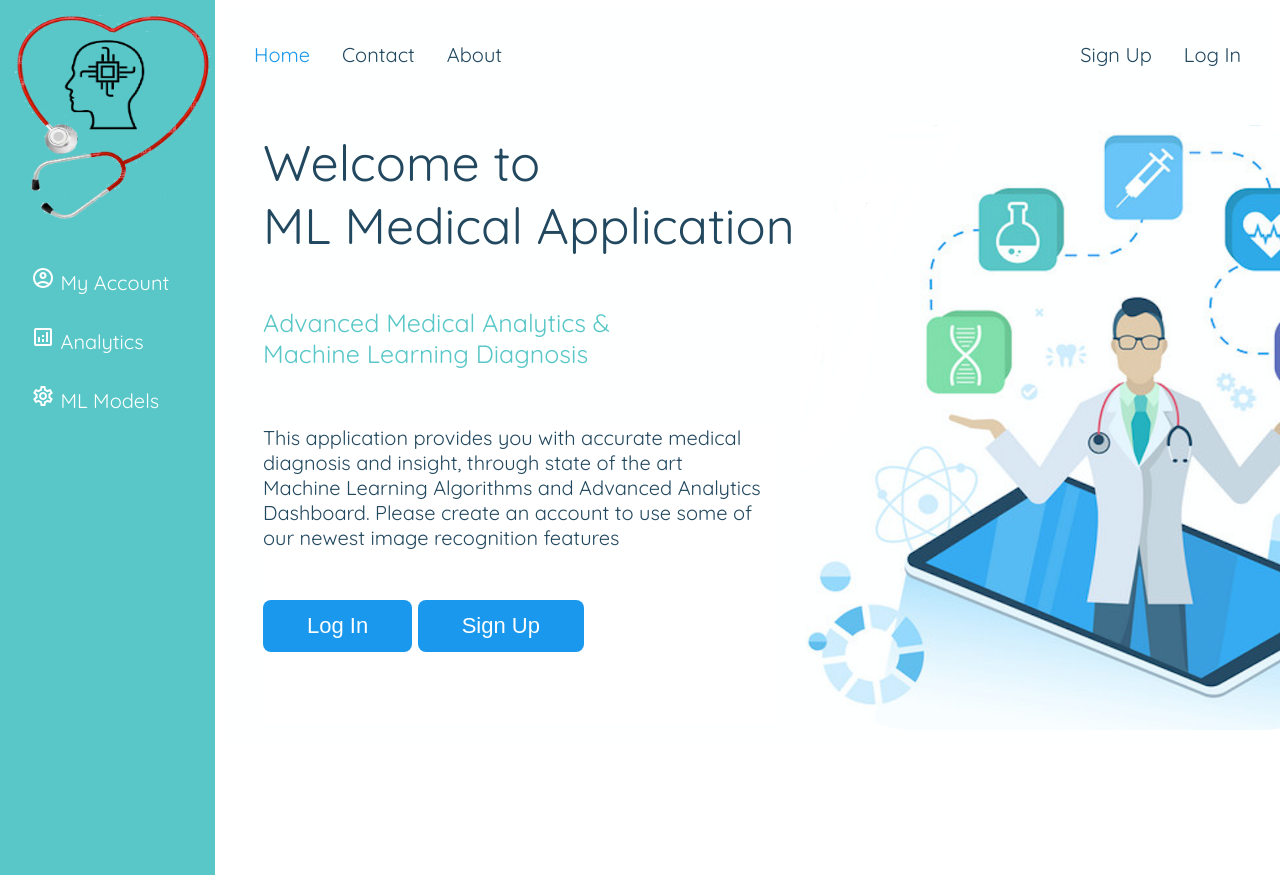
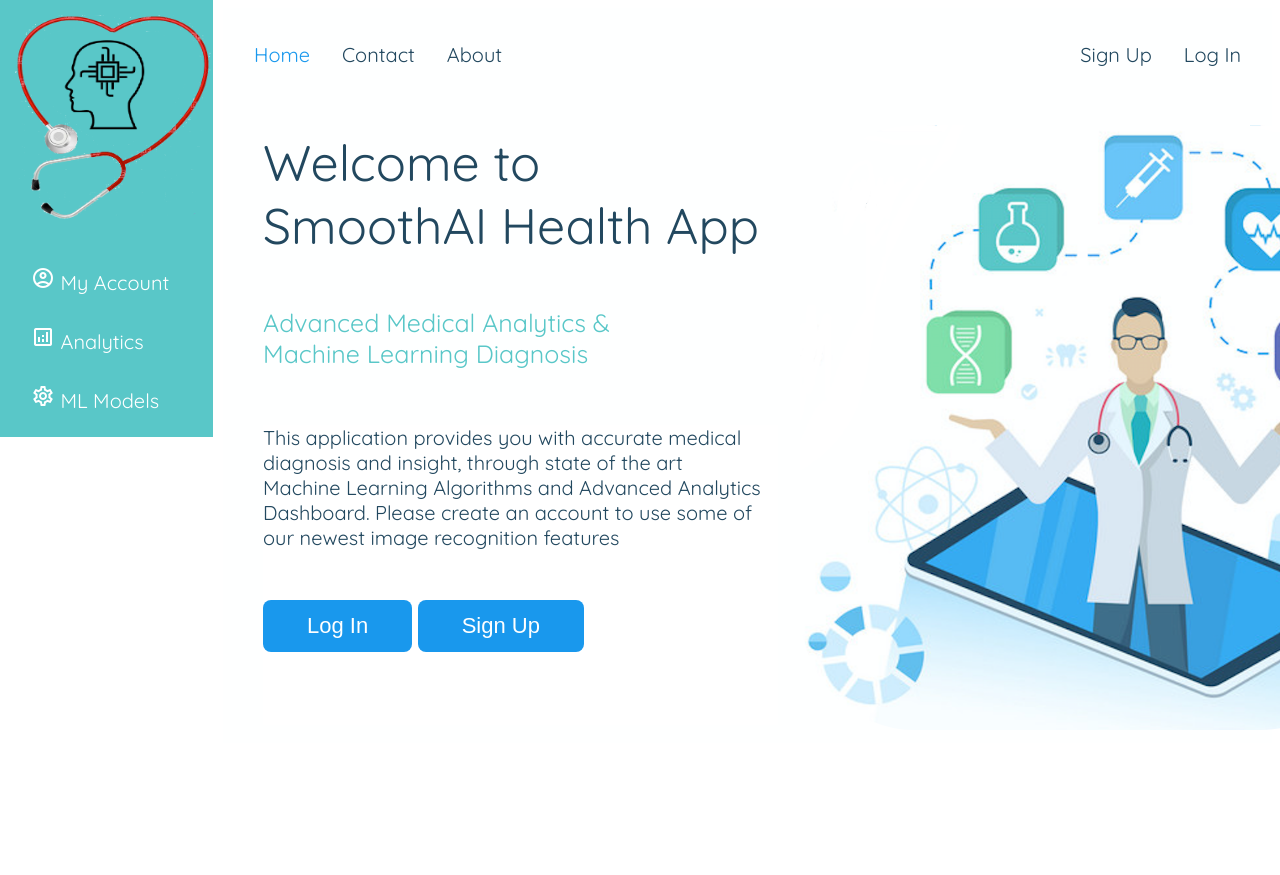
Before and after one commit to isaacbull/smoothhealth-AI-app, a Flask app: page / in a window 1280 px wide; the page is wider, and only the part inside the window is pictured. Run offline with Flask 2, Linux system fonts and the light colour scheme; some libraries are stand-ins or nearby versions.

Commit message:
Fixed issue with CSS and changed README to SmoothAI page

```diff
--- a/app/static/css/index.css
+++ b/app/static/css/index.css
@@ -1,7 +1,7 @@
 
   .sidenav {
-    height: 100%; /* Full-height: remove this if you want "auto" height */
-    width: 200px; /* Set the width of the sidebar */
+    height: auto; /* Full-height: remove this if you want "auto" height */
+    width: auto; /* Set the width of the sidebar */
     position: fixed; /* Fixed Sidebar (stay in place on scroll) */
     z-index: 1; /* Stay on top */
     top: 0; /* Stay at the top */
--- a/app/templates/index.html
+++ b/app/templates/index.html
@@ -1,8 +1,8 @@
 
 <!DOCTYPE html>
 <html>
-    <link rel="stylesheet" type="text/css" href="{{ url_for('static',filename='css/index.css')}}">
-    <link rel="stylesheet" type="text/css" href="{{ url_for('static',filename='css/tooltip.css')}}">
+    <link rel="stylesheet" type="text/css" href="../static/css/index.css">
+    <link rel="stylesheet" type="text/css" href="../static/css/tooltip.css">
     <link href='https://fonts.googleapis.com/css?family=Quicksand' rel='stylesheet'>
     <link rel="stylesheet" href="https://cdnjs.cloudflare.com/ajax/libs/font-awesome/4.7.0/css/font-awesome.min.css">
     <link href='https://fonts.googleapis.com/css?family=Roboto' rel='stylesheet'>
@@ -18,7 +18,7 @@
     <div class="sidenav">
 
         <div class="img">
-            <img  class="medium" width="198" height="205" src="{{ url_for('static',filename='img/newlogo4.png')}}" alt="My Pic">
+            <img  class="medium" width="198" height="205" src="../static/img/newlogo4.png" alt="My Pic">
         </div>
 
         <style>
@@ -158,7 +158,7 @@
                 <section class="container">
                     <p class="title">
                       <span class="title">Welcome to </br>
-                    ML Medical Application </span>
+                    SmoothAI Health App </span>
                     </p>
                   </section>
 
@@ -176,7 +176,7 @@
                 <a  href="register" > <button class="mainbutton">Sign Up</button></a>
                 </div>
                 <div class="logo">
-                    <img  class="medium" width="575" height="605" src="{{ url_for('static',filename='img/logo.png')}}" alt="My Pic">
+                    <img  class="medium" width="575" height="605" src="../static/img/logo.png" alt="My Pic">
                 </div>
             <!-- Content End -->
 
--- a/app/templates/user.html
+++ b/app/templates/user.html
@@ -93,7 +93,7 @@
             <div class="content">
                 <section class="container">
                     <p class="title">
-                      <span class="title">Welcome {{user_name}}</br>SmoothHealth AI Medical App</span>
+                      <span class="title">Welcome {{user_name}}</br>Smooth Health AI Medical App</span>
                     </p>
                   </section>
 
```
Also changed, not shown: app/static/img/mlmedicalapp.png.
